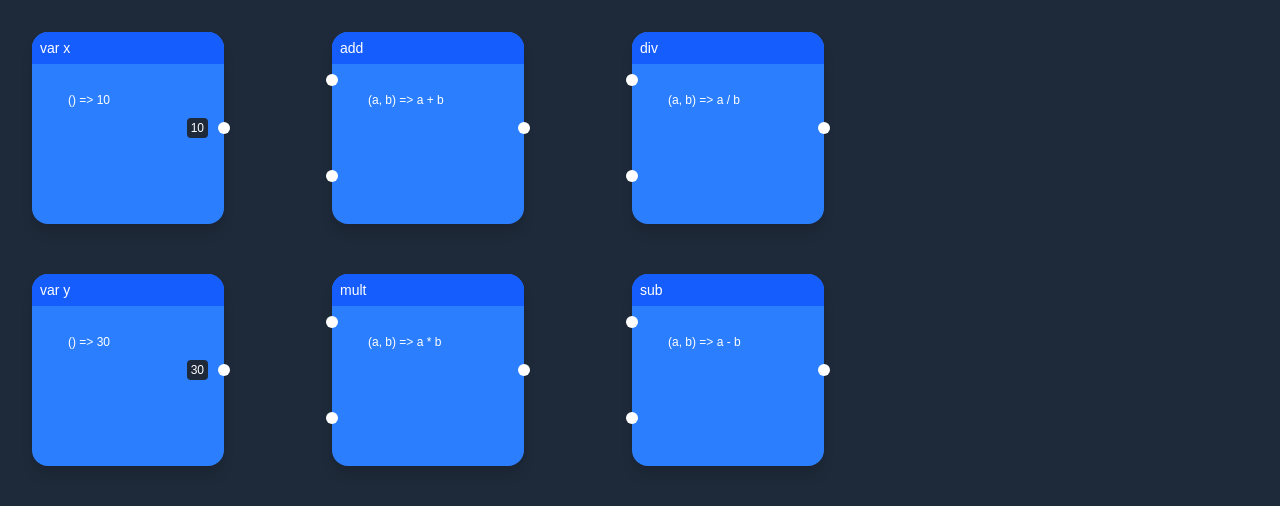
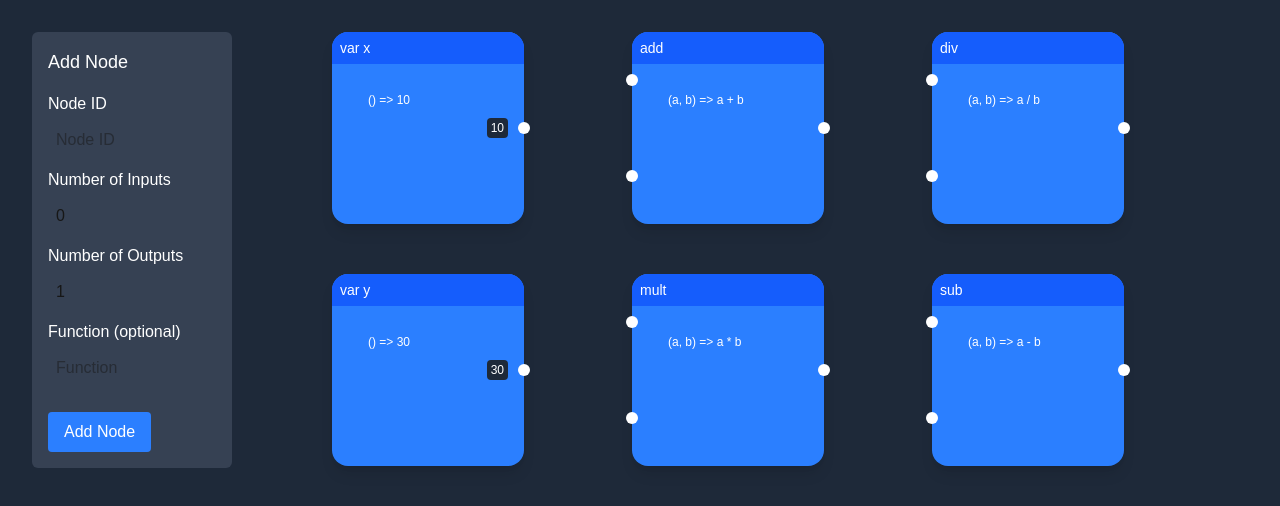
Before and after one commit to Dandandooo/BlackBox-Studio, a Next.js app in the folder backup/: page / in a window 1280 px wide. Shown: the top 506 px of the page. Built offline with nearby package versions, Linux system fonts and the light colour scheme.

Commit message:
add node

```diff
--- a/backup/src/app/page.tsx
+++ b/backup/src/app/page.tsx
@@ -1,19 +1,28 @@
-"use client";
+"use client"
 import React, { useState, useEffect } from 'react';
 import DraggableBox from './DraggableBox';
 import ConnectionManager from './ConnectionManager';
 
 export default function NodeEditor() {
   const [nodes, setNodes] = useState({
-    "var x": { id: "var x", position: { x: 0, y: 0 }, inputs: 0, outputs: 1, inputValues: [], outputValues: [10], nodeFunction: () => 10 },
-    "var y": { id: "var y", position: { x: 0, y: 50 }, inputs: 0, outputs: 1, inputValues: [], outputValues: [30], nodeFunction: () => 30 },
-    "add": { id: "add", position: { x: 300, y: -192*2 }, inputs: 2, outputs: 1, inputValues: [], outputValues: [], nodeFunction: (a, b) => a + b },
-    "mult": { id: "mult", position: { x: 300, y: -192*2 + 50 }, inputs: 2, outputs: 1, inputValues: [], outputValues: [], nodeFunction: (a, b) => a * b },
-    "div": { id: "div", position: { x: 600, y: -192*4 }, inputs: 2, outputs: 1, inputValues: [], outputValues: [], nodeFunction: (a, b) => a / b },
-    "sub": { id: "sub", position: { x: 600, y: -192*4 + 50 }, inputs: 2, outputs: 1, inputValues: [], outputValues: [], nodeFunction: (a, b) => a - b },
+    "var x": { id: "var x", position: { x: 300, y: 0 }, inputs: 0, outputs: 1, inputValues: [], outputValues: [10], nodeFunction: () => 10 },
+    "var y": { id: "var y", position: { x: 300, y: 50 }, inputs: 0, outputs: 1, inputValues: [], outputValues: [30], nodeFunction: () => 30 },
+    "add": { id: "add", position: { x: 600, y: -192 * 2 }, inputs: 2, outputs: 1, inputValues: [], outputValues: [], nodeFunction: (a, b) => a + b },
+    "mult": { id: "mult", position: { x: 600, y: -192 * 2 + 50 }, inputs: 2, outputs: 1, inputValues: [], outputValues: [], nodeFunction: (a, b) => a * b },
+    "div": { id: "div", position: { x: 900, y: -192 * 4 }, inputs: 2, outputs: 1, inputValues: [], outputValues: [], nodeFunction: (a, b) => a / b },
+    "sub": { id: "sub", position: { x: 900, y: -192 * 4 + 50 }, inputs: 2, outputs: 1, inputValues: [], outputValues: [], nodeFunction: (a, b) => a - b },
   });
 
   const [connections, setConnections] = useState([]);
+  const [newNode, setNewNode] = useState({
+    id: '',
+    inputs: 0,
+    outputs: 1,
+    position: { x: 0, y: 0 },
+    nodeFunction: '',
+  });
+
+  const [error, setError] = useState('');
 
   const calculateNodeOutput = (node) => {
     if (node.nodeFunction && node.inputValues.length === node.inputs && node.inputValues.every(val => val !== undefined)) {
@@ -32,41 +41,107 @@ export default function NodeEditor() {
 
   const handleConnectionsUpdate = (updatedConnections) => {
     const updatedNodes = { ...nodes };
-
-    // A helper function to update the input values and propagate output updates
     const updateNodeInputsAndOutputs = (nodeId) => {
       const node = updatedNodes[nodeId];
-
-      // Update the node's output value based on input values
       updatedNodes[nodeId].outputValues = calculateNodeOutput(node);
 
-      // Propagate this node's output to connected nodes
       updatedConnections.forEach((connection) => {
         if (connection.start.nodeId === nodeId) {
           const { end } = connection;
           const outputValue = updatedNodes[nodeId].outputValues[connection.start.id];
 
-          // If outputValue is undefined or invalid, reset the input value and output value
           if (outputValue === undefined || outputValue === null) {
             updatedNodes[end.nodeId].inputValues[end.id] = undefined;
-            updatedNodes[end.nodeId].outputValues = []; // Clear the output value if input is invalid
+            updatedNodes[end.nodeId].outputValues = [];
           } else {
             updatedNodes[end.nodeId].inputValues[end.id] = outputValue;
-            updatedNodes[end.nodeId].outputValues = calculateNodeOutput(updatedNodes[end.nodeId]); // Recalculate output based on new inputs
+            updatedNodes[end.nodeId].outputValues = calculateNodeOutput(updatedNodes[end.nodeId]);
           }
 
-          // Recursively update dependent nodes
           updateNodeInputsAndOutputs(end.nodeId);
         }
       });
     };
 
     updatedConnections.forEach((connection) => {
-      // For every connection, update the start node's output and propagate changes
       updateNodeInputsAndOutputs(connection.start.nodeId);
     });
 
     setNodes(updatedNodes);
+  };
+
+  const countFunctionArgs = (funcStr) => {
+    const match = funcStr.match(/\(([^)]*)\)/);
+    if (match && match[1]) {
+      return match[1].split(',').map(arg => arg.trim()).filter(arg => arg !== '').length;
+    }
+    return 0;
+  };
+
+  const validateNodeId = (id) => {
+    if (!id) return 'Node ID cannot be empty.';
+    if (/\s/.test(id)) return 'Node ID cannot contain spaces.';
+    if (nodes[id]) return 'Node ID already exists.';
+    return '';
+  };
+
+  const handleAddNode = (e) => {
+    e.preventDefault();
+
+    const nodeIdError = validateNodeId(newNode.id);
+    if (nodeIdError) {
+      setError(nodeIdError);
+      return; // Stop if node ID is invalid
+    }
+
+    let parsedFunction;
+
+    // Check if the provided function is valid
+    try {
+      if (newNode.nodeFunction && typeof newNode.nodeFunction === 'string') {
+        const func = new Function('return ' + newNode.nodeFunction);
+        parsedFunction = func();
+
+        // Validate function args match inputs
+        const numArgs = countFunctionArgs(newNode.nodeFunction);
+        if (numArgs !== newNode.inputs) {
+          setError(`The number of inputs (${newNode.inputs}) must match the number of function arguments (${numArgs}).`);
+          return; // Stop if the validation fails
+        } else {
+          setError(''); // Clear any existing error
+        }
+      } else {
+        throw new Error('Function is not provided or invalid');
+      }
+    } catch (error) {
+      console.error('Function evaluation failed:', error.message);
+      return;
+    }
+
+    setNodes(prevNodes => {
+      const newNodes = { ...prevNodes };
+      const newId = newNode.id;
+
+      // Find the highest y position in the existing nodes
+      const lowestY = Math.min(...Object.values(prevNodes).map(node => node.position.y));
+
+      // Position the new node below the lowest node and to the left
+      const newNodePosition = { x: 300, y: lowestY + 100 };  // 50px gap below the lowest node
+
+      newNodes[newId] = {
+        id: newId,
+        position: newNodePosition,
+        inputs: newNode.inputs,
+        outputs: newNode.outputs,
+        inputValues: [],
+        outputValues: newNode.inputs === 0 ? [parsedFunction()] : [],
+        nodeFunction: parsedFunction,
+      };
+
+      return newNodes;
+    });
+
+    setNewNode({ id: '', inputs: 0, outputs: 1, position: { x: 0, y: 0 }, nodeFunction: '' });
   };
 
   useEffect(() => {
@@ -99,6 +174,58 @@ export default function NodeEditor() {
           })}
         </ConnectionManager>
       </div>
+
+      {/* Form to add a new node */}
+      <div className="absolute top-8 left-8 bg-gray-700 p-4 rounded-md w-[200px]">
+        <h2 className="text-white text-lg mb-4">Add Node</h2>
+        <form onSubmit={handleAddNode}>
+          <div className="mb-2">
+            <label className="text-white">Node ID</label>
+            <input
+              type="text"
+              className="p-2 mt-1 w-full"
+              value={newNode.id}
+              onChange={(e) => setNewNode({ ...newNode, id: e.target.value })}
+              placeholder="Node ID"
+            />
+          </div>
+          {error && error.includes('Node ID') && <div className="text-red-500 text-sm mt-2">{error}</div>}
+
+          <div className="mb-2">
+            <label className="text-white">Number of Inputs</label>
+            <input
+              type="number"
+              className="p-2 mt-1 w-full"
+              value={newNode.inputs}
+              onChange={(e) => setNewNode({ ...newNode, inputs: parseInt(e.target.value) })}
+              placeholder="Inputs"
+            />
+          </div>
+          <div className="mb-2">
+            <label className="text-white">Number of Outputs</label>
+            <input
+              type="number"
+              className="p-2 mt-1 w-full"
+              value={newNode.outputs}
+              onChange={(e) => setNewNode({ ...newNode, outputs: parseInt(e.target.value) })}
+              placeholder="Outputs"
+            />
+          </div>
+          <div className="mb-2">
+            <label className="text-white">Function (optional)</label>
+            <input
+              type="text"
+              className="p-2 mt-1 w-full"
+              value={newNode.nodeFunction}
+              onChange={(e) => setNewNode({ ...newNode, nodeFunction: e.target.value })}
+              placeholder="Function"
+            />
+          </div>
+          {error && !error.includes('Node ID') && <div className="text-red-500 text-sm mt-2">{error}</div>}
+
+          <button type="submit" className="bg-blue-500 text-white py-2 px-4 mt-4 rounded">Add Node</button>
+        </form>
+      </div>
     </div>
   );
 }
```
